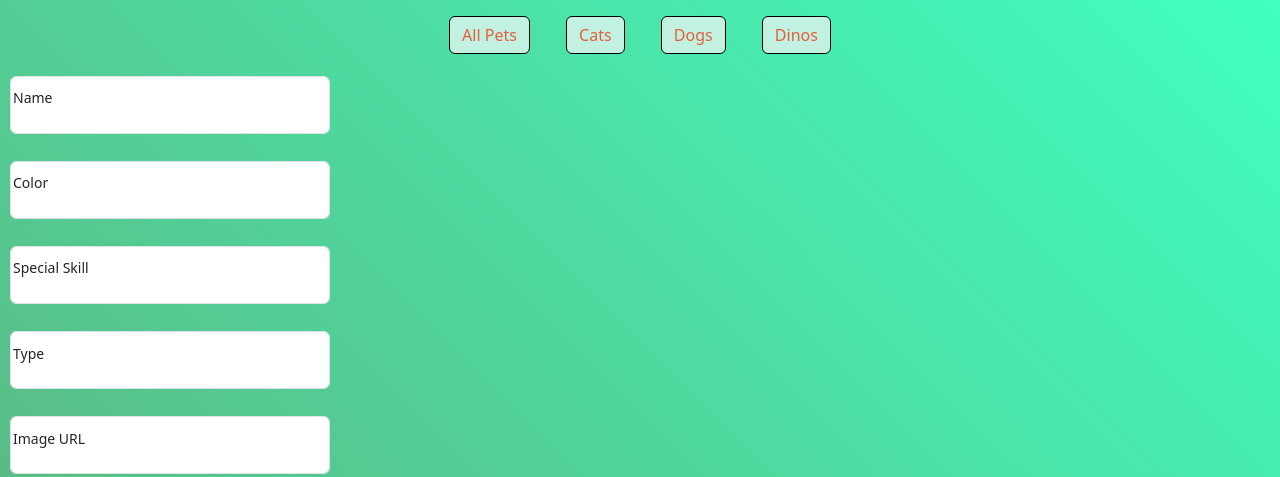
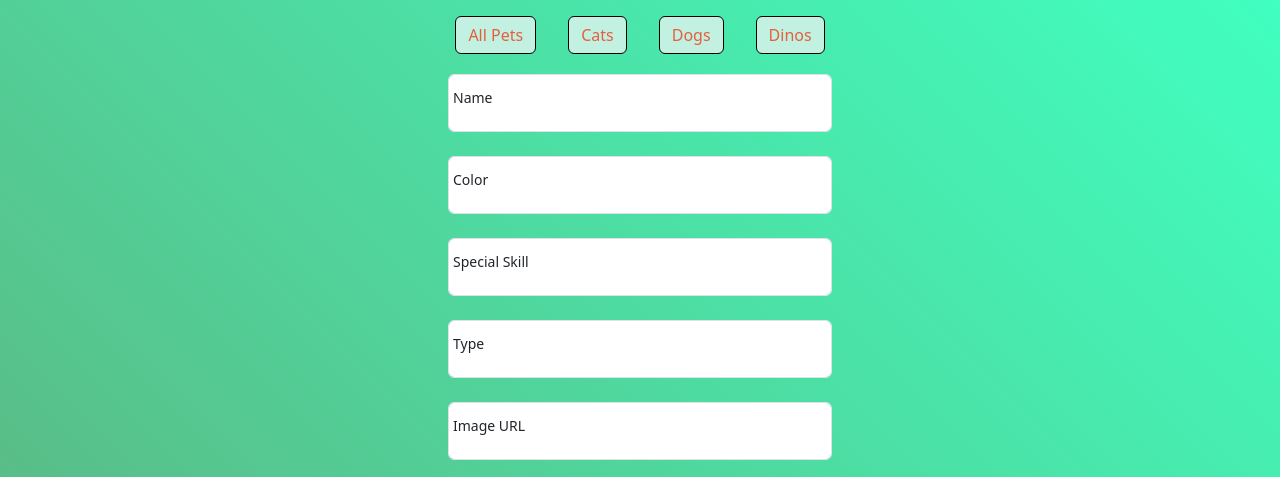
Before and after one commit to bhighlander/LAB-pet-adoption, a plain HTML site: page index.html in a window 1280 px wide. Shown: the top 477 px of the page. Drawn offline with nearby package versions, Linux system fonts and the light colour scheme.

Commit message:
fix: refactored css to better align flex items

```diff
--- a/index.html
+++ b/index.html
@@ -24,7 +24,7 @@
     </div>
 
     <!-- forms for new pet  -->
-    <form>
+    <form class="new-pet">
       <div class="form-floating form-control-sm mb-3">
         <input
           type="text"
@@ -78,11 +78,12 @@
         <label for="exampleFormControlInput1" class="form-label"
           >Image URL</label
         >
-
+      </div>
       <!-- submit button -->
       <button type="button" class="btn btn-secondary btn-lg" id="submit">
         Submit
       </button>
+    </form>
 
     <!-- div for pet cards -->
     <div id="cardTarget"></div>
@@ -93,7 +94,5 @@
       crossorigin="anonymous"
     ></script>
     <script src="main.js"></script>
-      </div>
-    </form>
   </body>
 </html>
--- a/main.css
+++ b/main.css
@@ -1,20 +1,19 @@
 body {
-  display: flex;
-  justify-content: space-around;
-  flex-wrap: wrap;
-  background-image: linear-gradient(225deg, #40FFC0, #961E00);
+  background-image: linear-gradient(225deg, #40ffc0, #961e00);
 }
 
 .buttons {
-flex-direction: column;
+  display: flex;
+  flex-direction: row;
+  justify-content: center;
+  margin: 0 auto;
 }
 
 .btn {
   border: 1px solid black;
- flex-direction: row;
- margin: 1rem;
- background-color: #C2F0E1;
- color: #E65F3D;
+  margin: 1rem;
+  background-color: #c2f0e1;
+  color: #e65f3d;
 }
 
 #cardTarget {
@@ -26,12 +25,14 @@ flex-direction: column;
   margin: 1rem;
 }
 
-.form-control {
-  width: 20rem;
-  margin: 0.1rem;
+.new-pet {
+  display: flex;
+  flex-direction: column;
+  width: 25rem;
+  margin: 0 auto;
 }
 
-/* .mb-3 {
-  margin: 0.5rem;
-  padding: 0.5rem;
-} */
+#submit {
+  width: 10rem;
+margin: 0 auto;
+}
```
Lines whose indentation alone changed are shown as unchanged.
